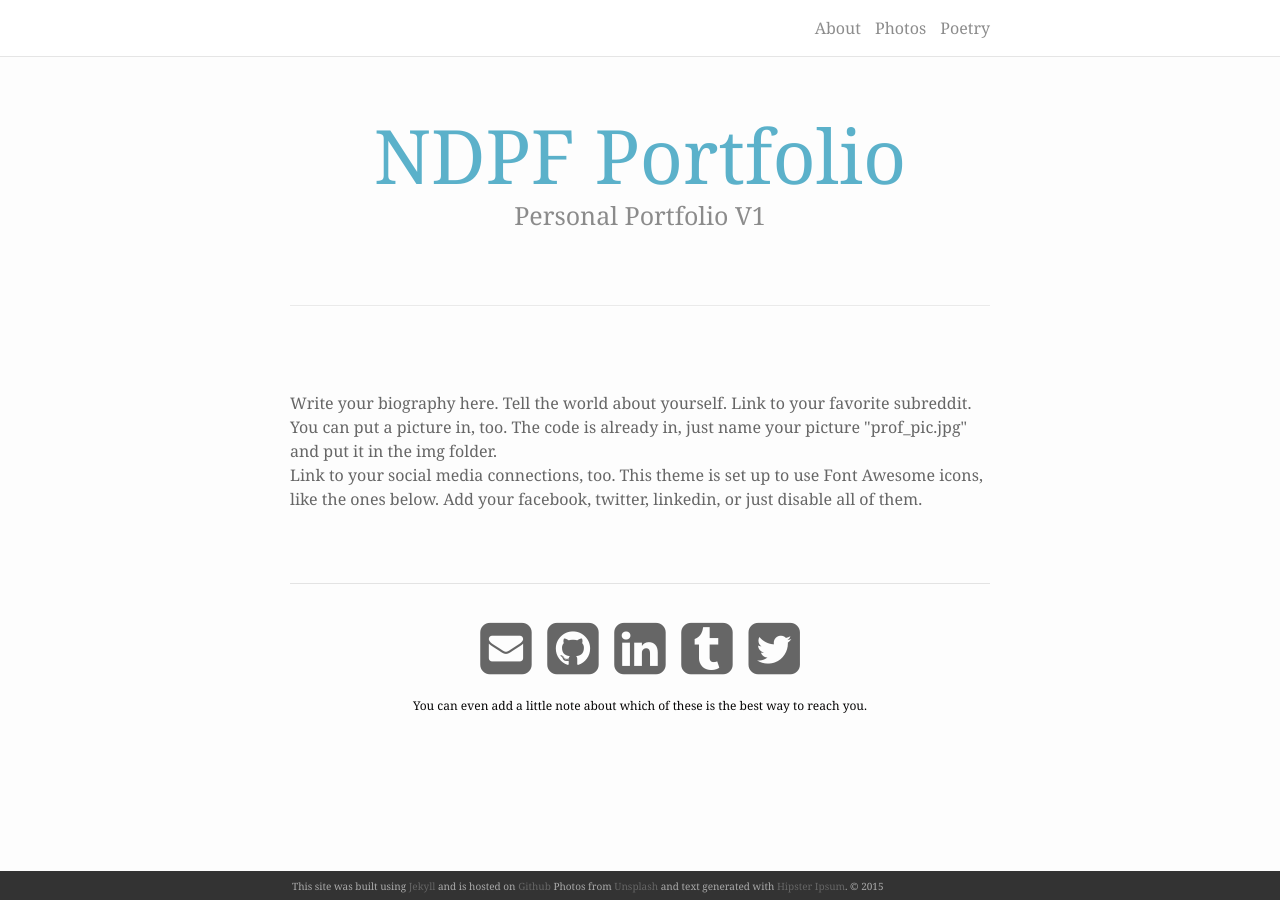
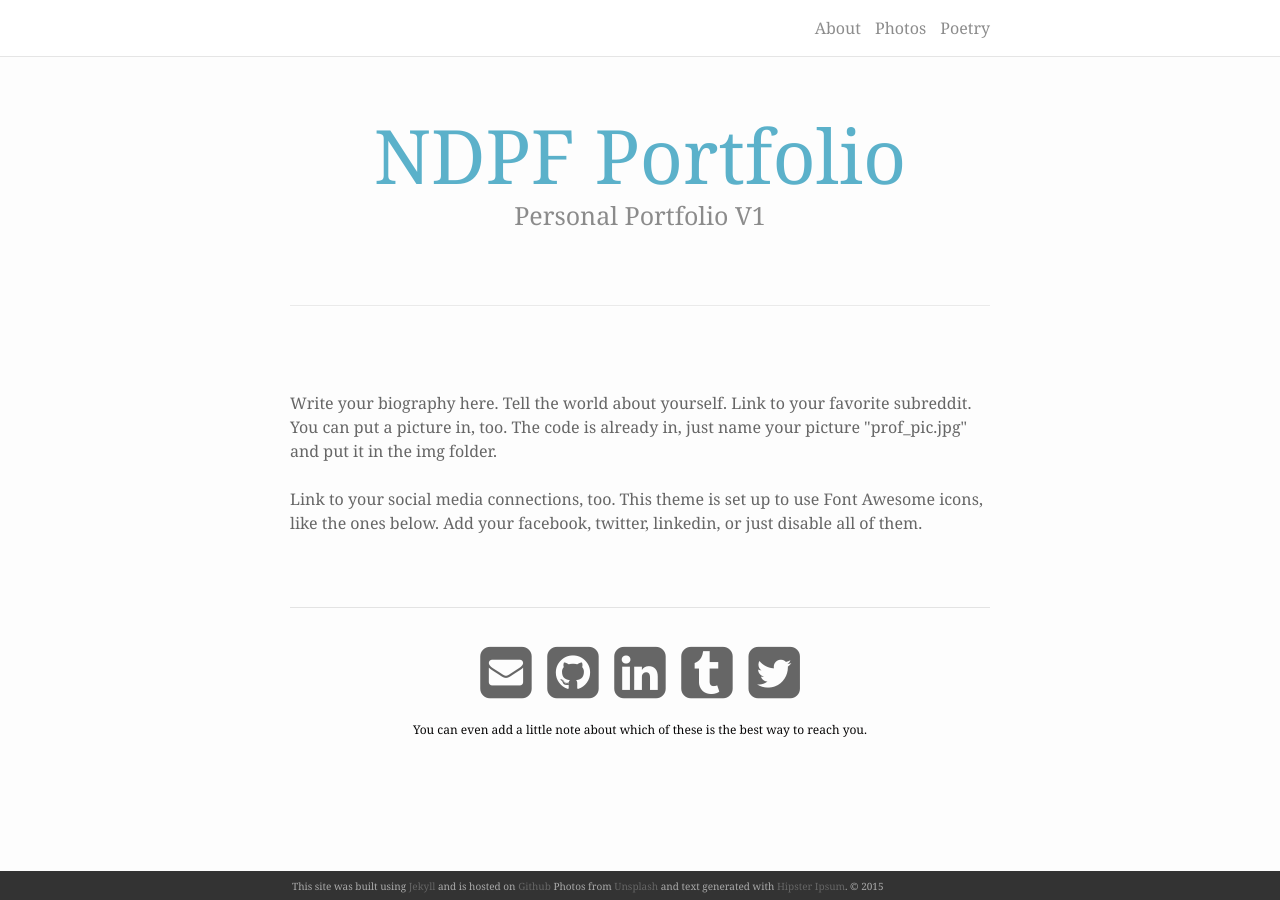
Before and after one commit to Nordicpuff/portfolio, a Jekyll site: the page built from docs/index.html, in a window 1280 px wide. Built offline with Jekyll 4.4.1, drawn with Linux system fonts in a browser that asks for light colours; nearby versions of some CDN libraries; the list of posts is cut into pages by our own code.

```diff
--- a/docs/_config.yml
+++ b/docs/_config.yml
@@ -3,7 +3,7 @@ title: NDPF-Portfolio
 email: you@example.com
 description: >
   A simple, whitespace, helvetica based portfolio theme.
-baseurl: /portfolio/
+baseurl: /portfolio
 url: https://nordicpuff.github.io
 twitter_username: twitter_username
 github_username:  github_username
--- a/docs/index.html
+++ b/docs/index.html
@@ -14,6 +14,7 @@ layout: default
 <br/>
 Write your biography here. Tell the world about yourself. Link to your favorite <a href="http://reddit.com" target="blank">subreddit</a>. You can put a picture in, too. The code is already in, just name your picture "prof_pic.jpg" and put it in the img folder.
 
+<br/>
 <br/>
 Link to your social media connections, too. This theme is set up to use <a href="http://fortawesome.github.io/Font-Awesome/" target="blank">Font Awesome icons</a>, like the ones below. Add your facebook, twitter, linkedin, or just disable all of them.
 
```
Also changed, not shown: 1 other file.
